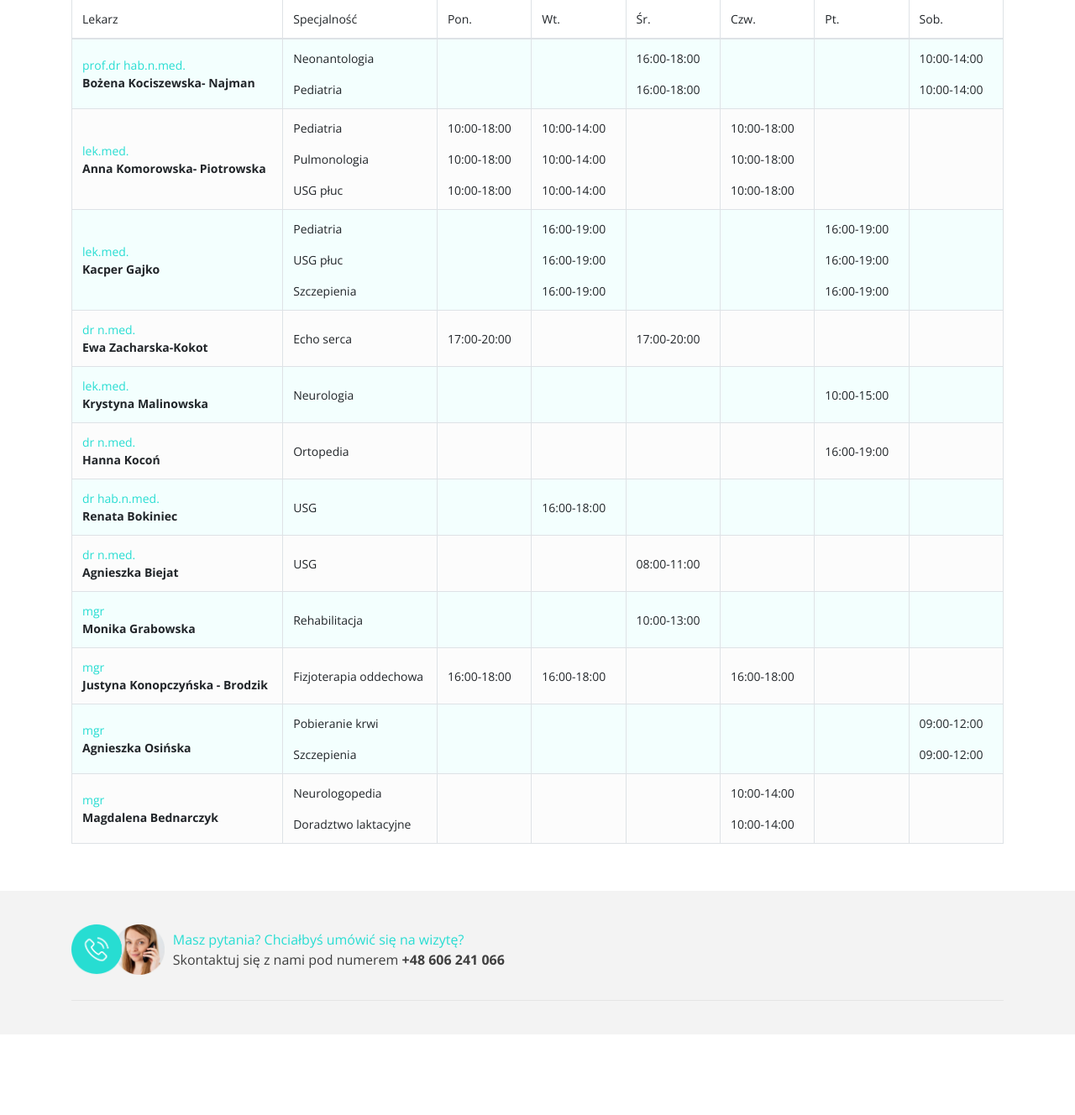
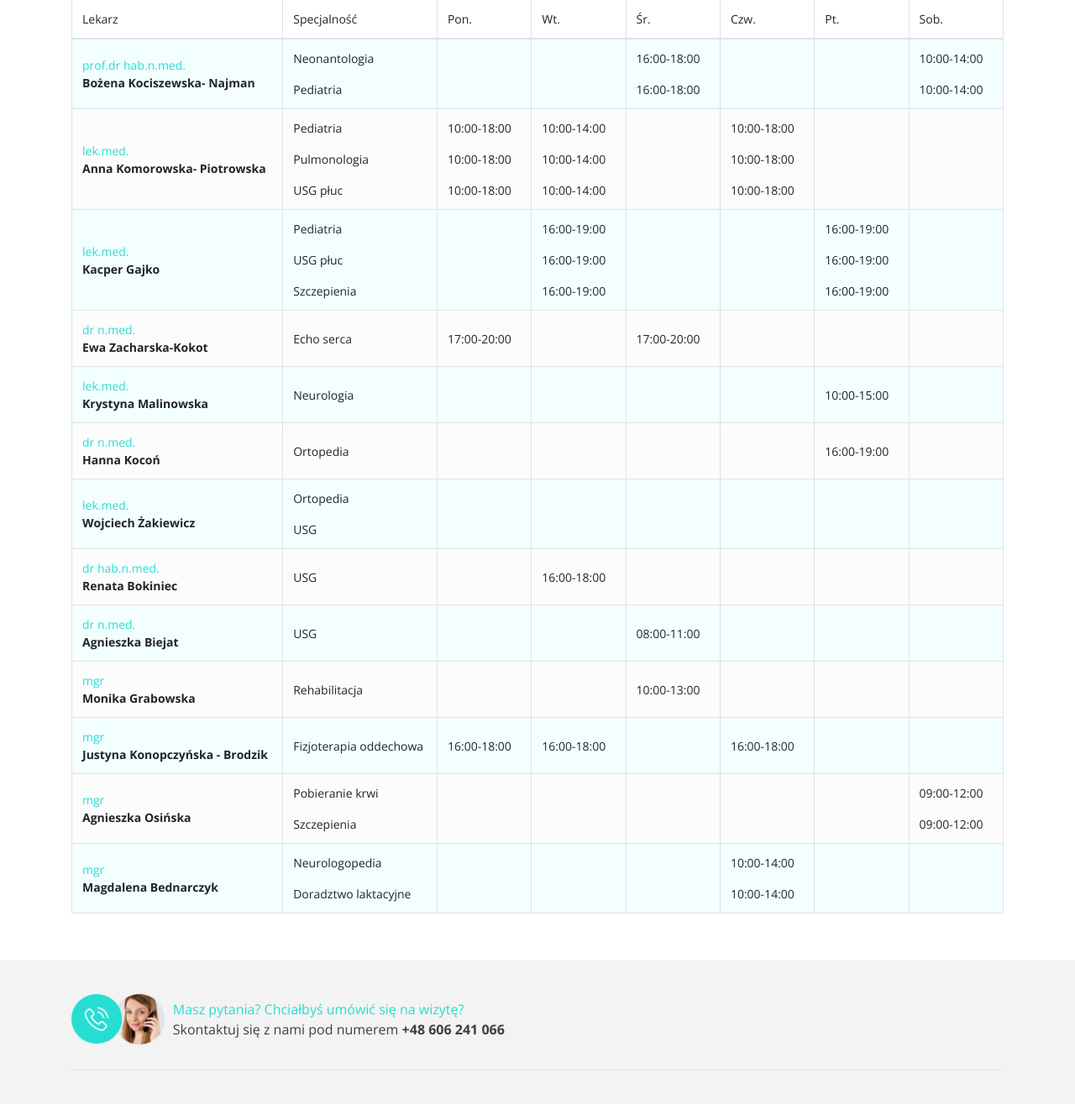
Before and after one commit to toxwow/balumed, a Laravel app: page /harmonogram-pracy-lekarzy in a window 1280 px wide. Shown: the part 288-1616 px from the top of the page at 84% size. Run offline with Laravel 9, Linux system fonts and the light colour scheme; data comes from the database, SQL or seed files in the repository; data that the repository does not hold is empty.

Commit message:
changes table view

```diff
--- a/resources/views/pages/_shedule.blade.php
+++ b/resources/views/pages/_shedule.blade.php
@@ -161,7 +161,7 @@
                                 <td><p class="mb-0">16:00-19:00</p></td>
                                 <td></td>
                             </tr>
-                            {{-- <tr>
+                            <tr>
                                 <td>
                                     <span>lek.med.</span>
                                     <h4 class="mb-0">Wojciech Żakiewicz</h4>
@@ -175,11 +175,11 @@
                                 <td></td>
                                 <td></td>
                                 <td>
-                                    <p>16:00-19:00</p>
-                                    <p class="mb-0">16:00-19:00</p>
+                                    {{-- <p>16:00-19:00</p>
+                                    <p class="mb-0">16:00-19:00</p> --}}
                                 </td>
                                 <td></td>
-                            </tr> --}}
+                            </tr>
                             <tr>
                                 <td>
                                     <span>dr hab.n.med.</span>
```
